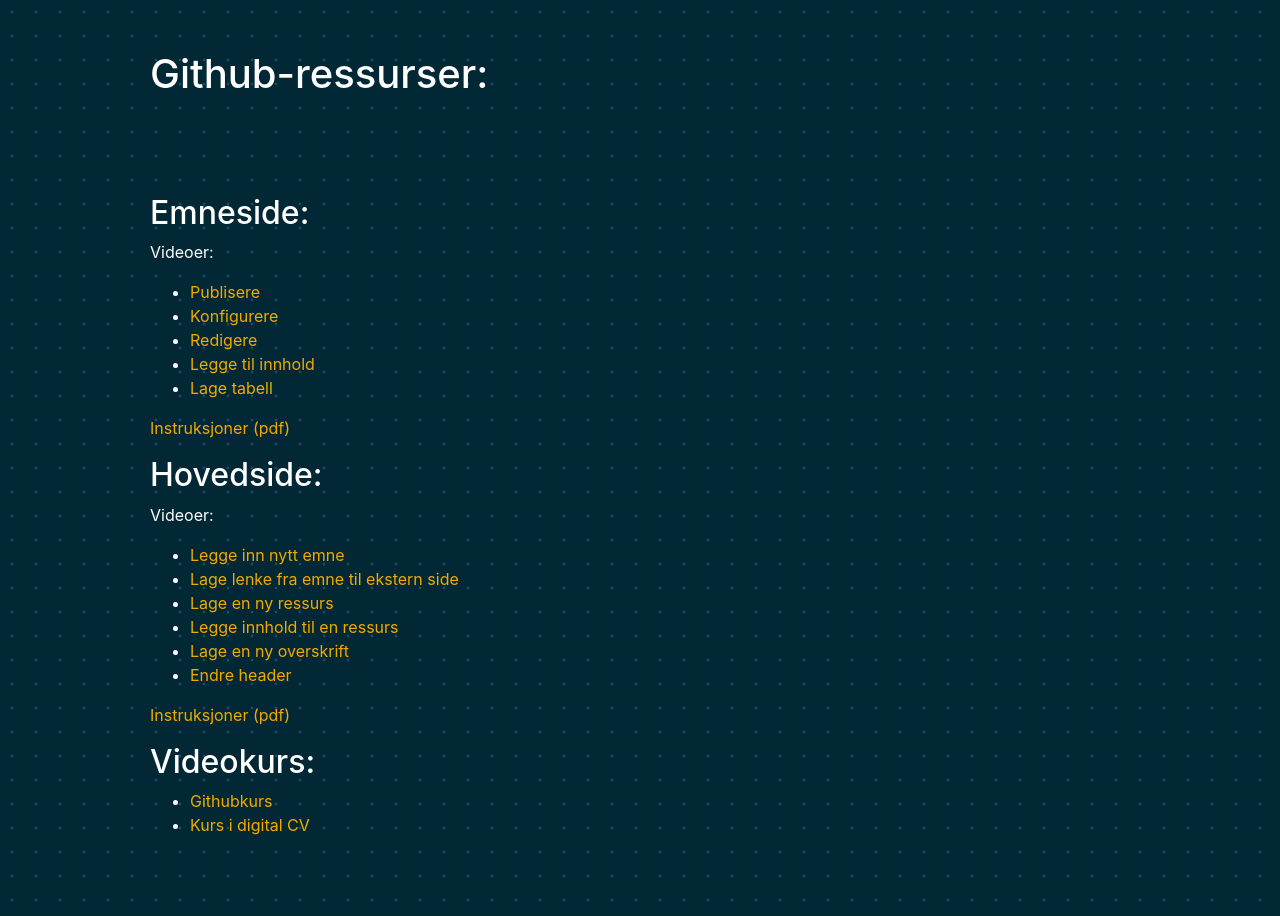
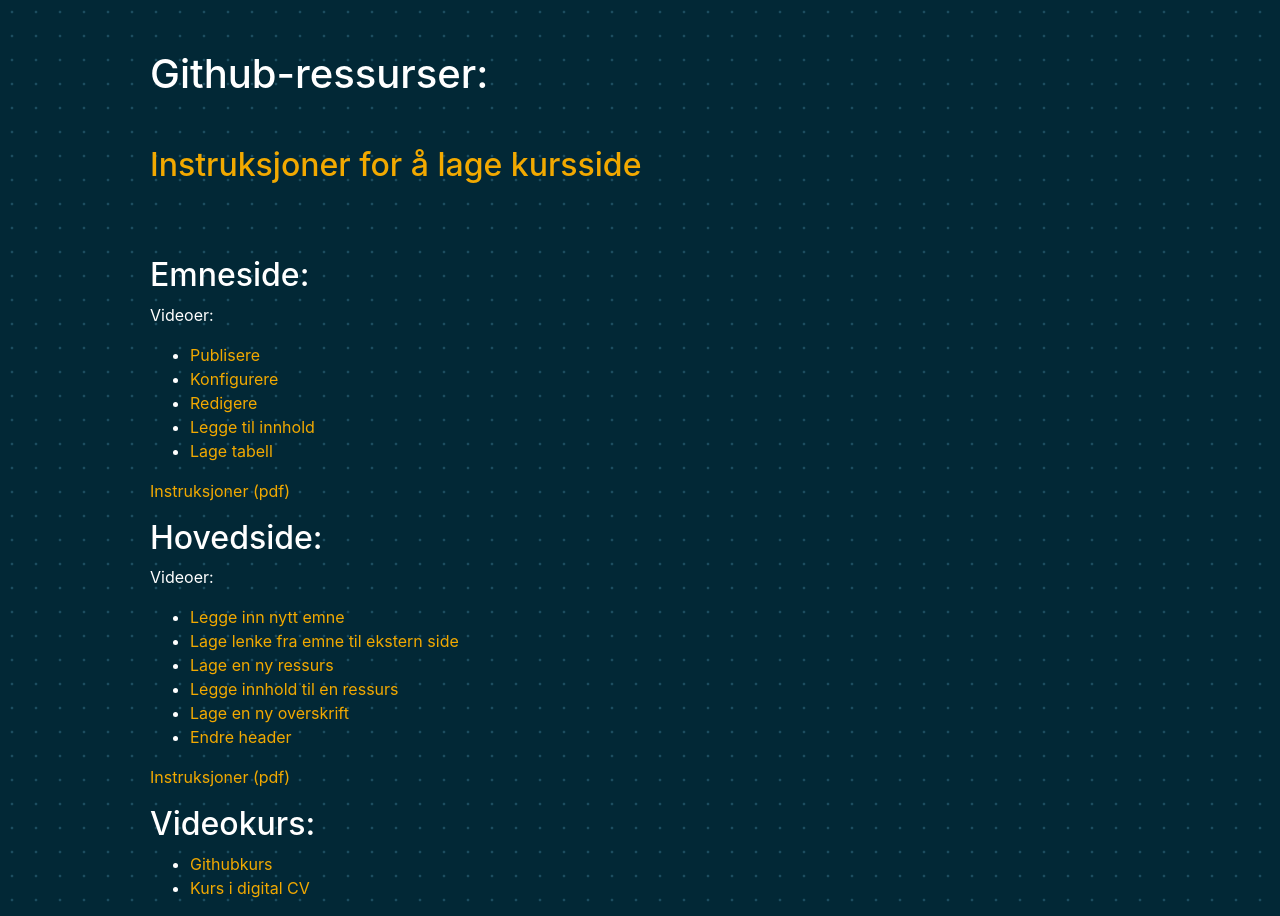
Before and after one commit to uit-econ/uit-econ.github.io, a Jekyll site: the page built from ressurser/ansatte.md, in a window 1280 px wide. Built offline with Jekyll 4.4.1, drawn with Linux system fonts in a browser that asks for light colours; nearby versions of some CDN libraries; our own code applies the rules of GitHub Pages for plain Markdown files; library files that are not in the unit come from our copies.

Commit message:
Update ansatte.md

```diff
--- a/ressurser/ansatte.md
+++ b/ressurser/ansatte.md
@@ -2,7 +2,9 @@
 {% include plain-page-css.html %}
 
 # Github-ressurser:
-<br><br><br>
+<br>
+## [Instruksjoner for å lage kursside](https://uit-econ.github.io/coursepage_template/)
+<br><br>
 ## Emneside:
 
 Videoer:
```
